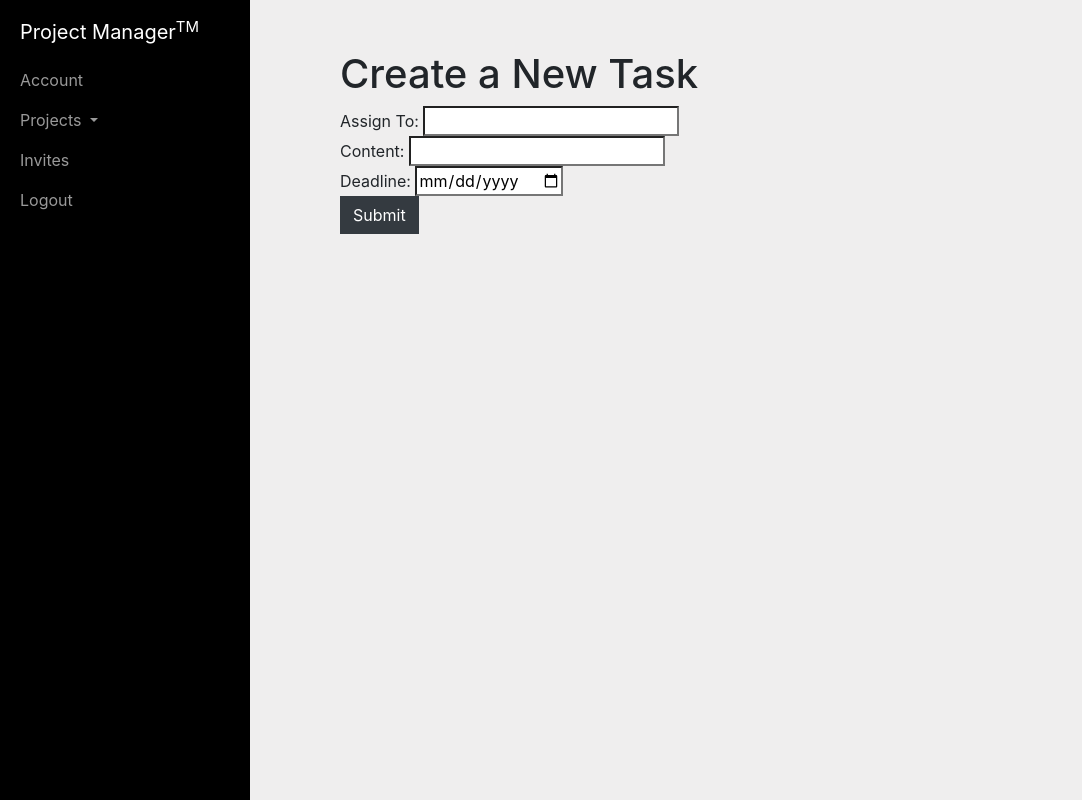
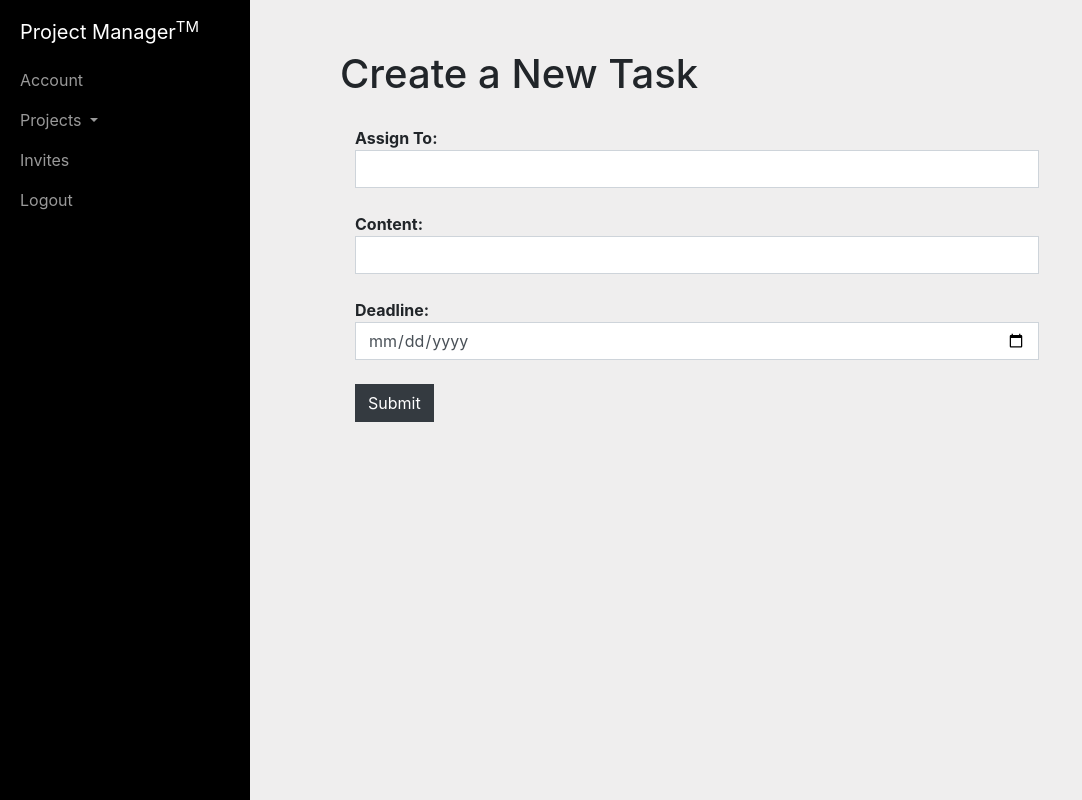
Before and after one commit to yevagorbachev/Project_2_MKS21QJI, a Flask app: template templates/newtask.html in a window 1280 px wide. Shown: the whole page, without its empty margins (0-1082 px from the left). Run offline with Flask 2, Linux system fonts and the light colour scheme; the template is opened without the code that fills it, so the values that code supplies are empty; some libraries are stand-ins or nearby versions.

Commit message:
added html to tasks js

```diff
--- a/templates/account.html
+++ b/templates/account.html
@@ -13,9 +13,9 @@
 <div class="container" id="profile">
 
   <h1>Account</h1>
-    <form method="post" action={{ url_for('account') }}>
-        Old Password: <input type="text" name="old_password"/><br/><br/>
-        New Password: <input type="text" name="new_password"/><br/>
+    <form class="font-weight-bold" method="post" action={{ url_for('account') }}>
+        Old Password: <input class="form-control" type="text" name="old_password"><br>
+        New Password: <input class="form-control" type="password" name="new_password"><br>
         <button type="submit" class="btn btn-dark">Submit</button>
     </form>
 </div>
--- a/templates/newtask.html
+++ b/templates/newtask.html
@@ -6,18 +6,21 @@
   #profile {padding-left: 270px;}
   h1 {padding-top: 50px;}
   .proj {color: black; font-size: 17px;}
+  form {margin-top: 20px; display: inline-block;}
 {% endblock %}
 
 {% block content %}
 
 <div class="container" id="profile">
   <h1>Create a New Task</h1>
-  <form method="post" action={{ url_for('newtask') }}>
+  <form class="font-weight-bold" method="post" action={{ url_for('newtask') }}>
+    <div class="container">
 	  <input type="hidden" name="projid" value="{{projid}}">
-      Assign To: <input type="text" name="username"/><br/>
-      Content: <input type="text" name="content"/><br/>
-      Deadline: <input type="date" name="deadline"/><br/>
+      Assign To: <input class="form-control" type="text" name="username" size="60"><br>
+      Content: <input class="form-control" type="text" name="content" size="60"><br>
+      Deadline: <input class="form-control" type="date" name="deadline"><br>
       <button type="submit" class="btn btn-dark">Submit</button>
+      </div>
   </form>
 </div>
 <script src="/static/scripts/projects.js"></script>
```
